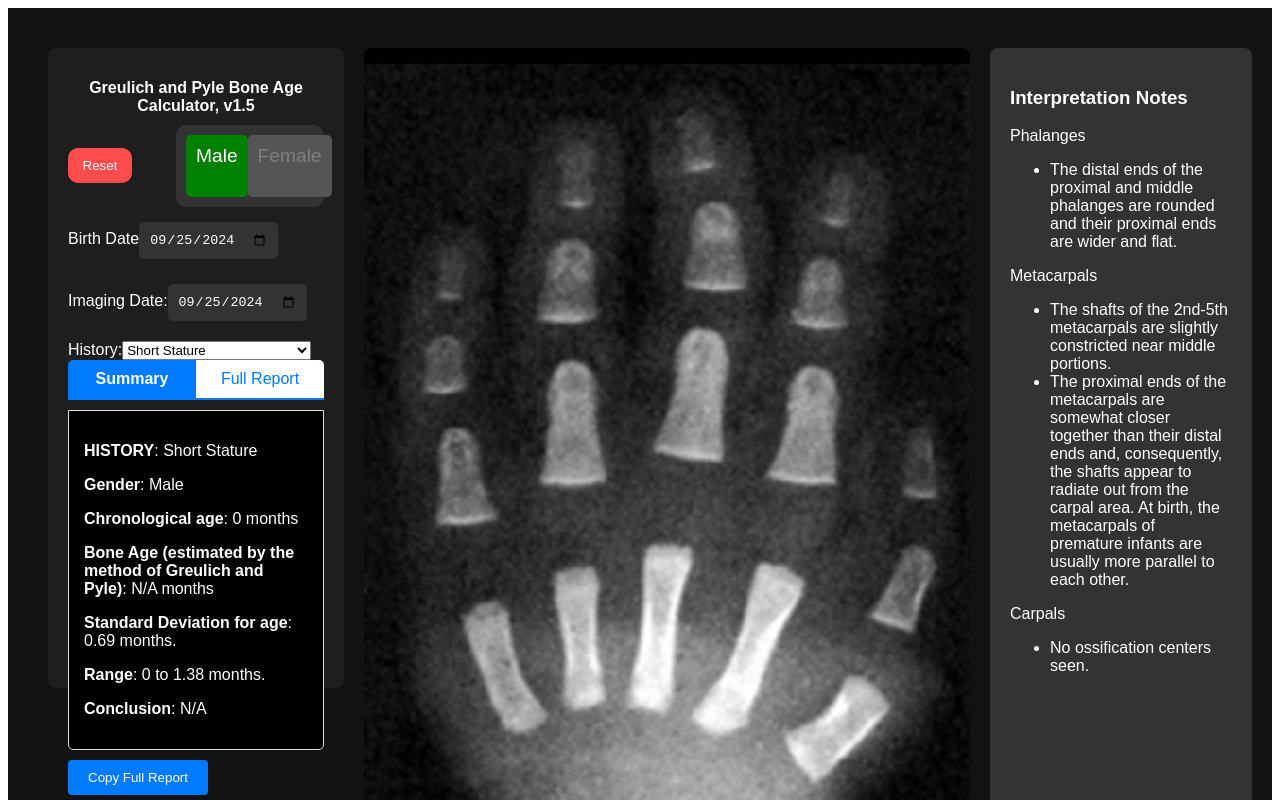
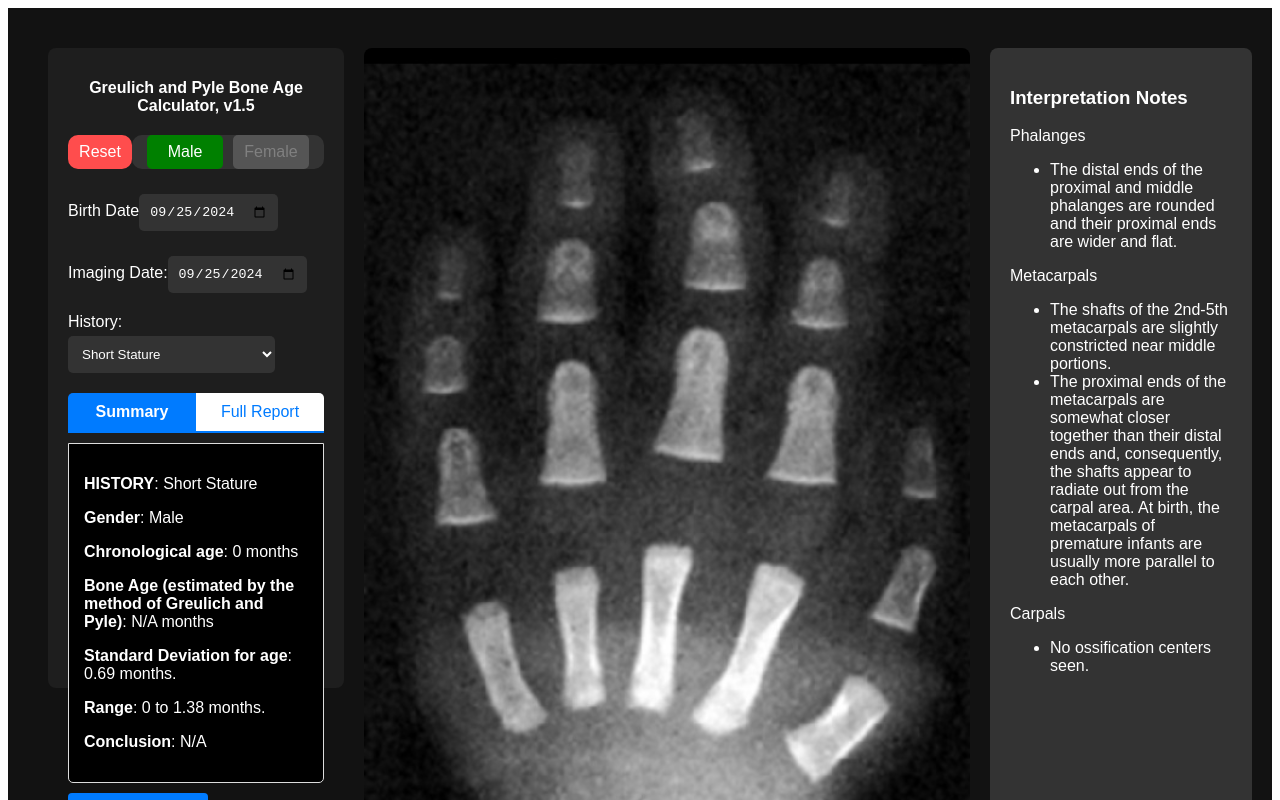
Before and after one commit to dfnr2/bone-age-app, a Vue app: page / in a window 1280 px wide. Shown: the top 800 px of the page. Built offline with nearby package versions, Linux system fonts and the light colour scheme.

Commit message:
fix height of reset button

```diff
--- a/src/components/ClinicalPanel.vue
+++ b/src/components/ClinicalPanel.vue
@@ -3,11 +3,11 @@
     <!-- Title -->
     <h1 class="clinical-title">Greulich and Pyle Bone Age Calculator, v1.5</h1>
 
-    <!-- Existing Content -->
+    <!-- Panel Header -->
     <div class="panel-header">
       <!-- Reset Button and Gender Slider -->
       <div class="reset-container">
-        <div><button @click="resetDates" class="reset-button">Reset</button></div>
+        <button @click="resetDates" class="reset-button">Reset</button>
       </div>
 
       <!-- Gender Slider -->
@@ -15,12 +15,14 @@
         <div
           :class="['gender-option', selectedGender === 'male' ? 'active' : 'inactive']"
           @click="setGender('male')"
+          aria-label="Select Male Gender"
         >
           Male
         </div>
         <div
           :class="['gender-option', selectedGender === 'female' ? 'active' : 'inactive']"
           @click="setGender('female')"
+          aria-label="Select Female Gender"
         >
           Female
         </div>
@@ -36,7 +38,7 @@
     <!-- Imaging Date Selector -->
     <div class="form-group">
       <label for="imaging-date">Imaging Date:</label>
-      <input type="date" v-model="imagingDate" @change="updateReport" />
+      <input type="date" id="imaging-date" v-model="imagingDate" @change="updateReport" />
     </div>
 
     <!-- History Selector Dropdown -->
@@ -111,6 +113,7 @@ import { getStandardDeviation } from '@/data/BrushFoundationData.js';
 import { useToast } from 'vue-toastification';
 import removeMarkdown from 'remove-markdown'; // Used for the copy-report function.
 import debounce from 'lodash.debounce';
+
 export default {
   name: 'ClinicalPanel',
   props: {
@@ -174,6 +177,15 @@ export default {
 
     // Method to Emit Updated Report Data to Parent
     const updateReport = () => {
+      // Validate imaging date is not before birth date
+      const birth = new Date(birthDate.value);
+      const imaging = new Date(imagingDate.value);
+
+      if (imaging < birth) {
+        toast.error('Imaging date cannot be before birth date.');
+        return;
+      }
+
       emit('update-report', {
         gender: selectedGender.value,
         ageInMonths: ageInMonths.value,
@@ -241,7 +253,12 @@ export default {
       console.log('reported Hist: ', reportedHistory);
 
       if (ageInMonths.value !== 'N/A' && selectedGender.value) {
-        stdDevForAge = getStandardDeviation(selectedGender.value, ageInMonths.value);
+        try {
+          stdDevForAge = getStandardDeviation(selectedGender.value, ageInMonths.value);
+        } catch (error) {
+          console.error(error);
+          stdDevForAge = 'N/A';
+        }
 
         // Ensure stdDevForAge is a number
         if (typeof stdDevForAge === 'number' && !isNaN(stdDevForAge)) {
@@ -399,42 +416,60 @@ _End of report_
 .panel-header {
   display: flex;
   justify-content: space-between;
-  align-items: center;
+  align-items: stretch; /* Ensure children stretch to match height */
   margin-bottom: 20px;
+  height: 60px; /* Increased from 50px to 60px */
 }
 
 .reset-container {
   width: 25%; /* 25% of the panel width */
+  display: flex;
+  align-items: stretch; /* Stretch the button to fill the container's height */
 }
-
 .reset-button {
   background-color: #ff4d4d;
   color: white;
   border: none;
-  padding: 10px;
+  padding: 0 20px; /* Horizontal padding */
   cursor: pointer;
-  border-radius: 10px; /* Rounded rectangle */
-  height: 100%;
-  width: 100%;
-  text-align: center;
+  border-radius: 10px;
+  height: 100%; /* Fill the container's height */
+  width: 100%; /* Fill the container's width */
+  display: flex;
+  align-items: center;
+  justify-content: center;
+  font-size: 1rem;
 }
 
 .gender-slider {
   display: flex;
   justify-content: space-around;
-  padding: 10px;
+  align-items: center; /* Center the options vertically */
+  padding: 0 10px; /* Horizontal padding */
   background-color: #333;
   border-radius: 10px; /* Bigger rounded rect */
-  width: 50%; /* 50% of the panel width */
-  height: 100%;
+  width: 70%; /* 50% of the panel width */
+  height: 100%; /* Fill the panel-header's height */
 }
 
 .gender-option {
+  max-width: 100px;
   cursor: pointer;
-  padding: 10px;
+  padding: 8px 10px; /* Reduced padding to prevent overflow */
   border-radius: 5px;
-  font-size: 1.2rem;
+  font-size: 1rem; /* Consistent font size */
   color: gray;
+  flex: 1; /* Allow buttons to grow equally */
+  text-align: center;
+  margin: 0 5px; /* Space between buttons */
+  box-sizing: border-box; /* Include padding and border in the element's total width and height */
+  white-space: nowrap; /* Prevent text from wrapping */
+  overflow: hidden; /* Hide overflow if text is too long */
+  text-overflow: ellipsis; /* Add ellipsis for overflowing text */
+  height: 100%; /* Fill the slider's height */
+  display: flex;
+  align-items: center;
+  justify-content: center;
 }
 
 .gender-option.active {
@@ -451,7 +486,8 @@ label {
   margin-top: 20px;
 }
 
-input {
+input,
+select {
   margin-top: 5px;
   margin-bottom: 20px;
   padding: 10px;
@@ -518,7 +554,6 @@ input {
   border-radius: 0 0 5px 5px; /* Rounded bottom corners */
 }
 
-
 .copy-button-container {
   /* Optional: Add padding or background if needed */
   padding-top: 0px;
```
